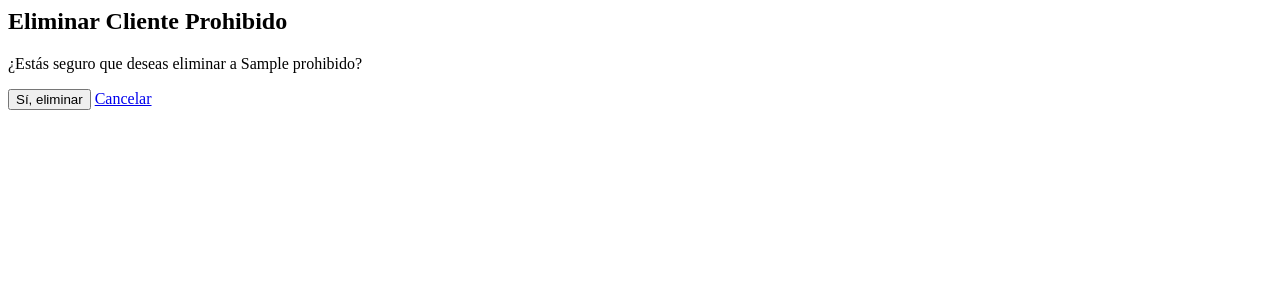
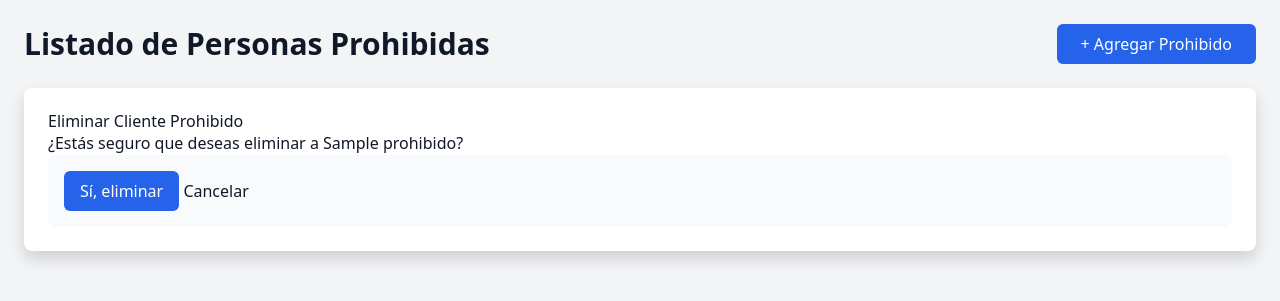
Before and after one commit to dhernandezn/RevisionCI, a Django app: page /prohibidos/eliminar/1/ in a window 1280 px wide. Shown: the top 301 px of the page. Run offline with Django 5.2, Linux system fonts and the light colour scheme; tables that the repository leaves empty hold one stand-in row (values such as "Sample post"); parts of the project's set-up code (start-up, migrations or seed data) failed here and were passed over; some libraries are stand-ins or nearby versions.

Commit message:
CRUD funcional Prohibidos

```diff
--- a/scanner/forms.py
+++ b/scanner/forms.py
@@ -35,6 +35,8 @@
         model = Prohibidos
         fields = ['rut', 'nombre', 'fecha_inicio', 'fecha_fin']
         widgets = {
-            'fecha_inicio': forms.DateInput(attrs={'type': 'date'}),
-            'fecha_fin': forms.DateInput(attrs={'type': 'date'}),
+            'rut': forms.TextInput(attrs={'class': 'w-full border border-gray-300 rounded px-3 py-2'}),
+            'nombre': forms.TextInput(attrs={'class': 'w-full border border-gray-300 rounded px-3 py-2'}),
+            'fecha_inicio': forms.DateInput(attrs={'class': 'w-full border border-gray-300 rounded px-3 py-2', 'type': 'date'}),
+            'fecha_fin': forms.DateInput(attrs={'class': 'w-full border border-gray-300 rounded px-3 py-2', 'type': 'date'}),
         }
--- a/scanner/static/scanner/styles.css
+++ b/scanner/static/scanner/styles.css
@@ -7,3 +7,35 @@
 .form1{
     text-align: center;
 }
+/* scanner/styles.css */
+
+form {
+    padding: 1rem;
+    background-color: #f9fafb;
+    border-radius: 0.5rem;
+}
+
+form p {
+    margin-bottom: 1rem;
+}
+
+form input,
+form select,
+form textarea {
+    width: 100%;
+    padding: 0.5rem;
+    border: 1px solid #ccc;
+    border-radius: 0.375rem;
+}
+
+form button[type="submit"] {
+    background-color: #2563eb;
+    color: white;
+    padding: 0.5rem 1rem;
+    border-radius: 0.375rem;
+    cursor: pointer;
+}
+
+form button[type="submit"]:hover {
+    background-color: #1d4ed8;
+}
--- a/scanner/templates/scanner/prohibidos/confirmar_eliminar.html
+++ b/scanner/templates/scanner/prohibidos/confirmar_eliminar.html
@@ -1,3 +1,25 @@
+{% load static %}
+
+<!DOCTYPE html>
+<html lang="es">
+<head>
+    <meta charset="UTF-8">
+    <title>Listado de Prohibidos</title>
+    <link href="https://cdn.jsdelivr.net/npm/bootstrap@5.3.3/dist/css/bootstrap.min.css" rel="stylesheet">
+    <link rel="stylesheet" href="{% static 'scanner/styles.css' %}">
+    <script src="https://cdn.tailwindcss.com"></script>
+</head>
+<body class="bg-gray-100 text-gray-900 font-sans">
+
+    <div class="max-w-7xl mx-auto p-6">
+        <div class="flex justify-between items-center mb-6">
+            <h1 class="text-3xl font-bold">Listado de Personas Prohibidas</h1>
+            <a href="{% url 'agregar_prohibido' %}" class="bg-blue-600 text-white px-4 py-2 rounded hover:bg-blue-700 transition">
+                + Agregar Prohibido
+            </a>
+        </div>
+
+        <div class="overflow-x-auto bg-white shadow rounded-lg p-6">
             <h2>Eliminar Cliente Prohibido</h2>
             <p>¿Estás seguro que deseas eliminar a {{ prohibido.nombre }}?</p>
             <form method="post">
@@ -5,3 +27,7 @@
                 <button type="submit">Sí, eliminar</button>
                 <a href="{% url 'listar_prohibidos' %}">Cancelar</a>
             </form>
+        </div>
+    </div>
+</body>
+</html>
--- a/scanner/views.py
+++ b/scanner/views.py
@@ -1,4 +1,6 @@
+from django.http import HttpResponseForbidden
 from django.shortcuts import render, redirect, get_object_or_404
+from django.contrib.auth.decorators import login_required
 from .forms import RutForm, ProhibidoForm
 from django.conf import settings
 import requests
@@ -133,8 +135,13 @@
     prohibidos = Prohibidos.objects.all()
     return render(request, 'scanner/prohibidos/listar.html',{'prohibidos': prohibidos})
 
+@login_required
 def agregar_prohibido(request):
+    if not request.user.is_staff:
+        return HttpResponseForbidden("No tienes permisos para agregar personas prohibidas.")
+
     if request.method == 'POST':
+        print("asdasddsadas")
         form = ProhibidoForm(request.POST)
         if form.is_valid():
             form.save()
@@ -144,11 +151,19 @@
     return render(request, 'scanner/prohibidos/formulario.html', {'form': form})
 
 def editar_prohibido(request, pk):
+    if not request.user.is_staff:
+        return HttpResponseForbidden("No tienes permisos para acceder a esta página.")
+
     prohibido = get_object_or_404(Prohibidos, pk=pk)
-    form = ProhibidoForm(request.POST or None, instance=prohibido)
-    if form.is_valid():
-        form.save()
-        return redirect('listar_prohibidos')
+
+    if request.method == 'POST':
+        form = ProhibidoForm(request.POST or None, instance=prohibido)
+        if form.is_valid():
+            form.save()
+            return redirect('listar_prohibidos')
+    else:
+        form = ProhibidoForm(instance=prohibido)
+
     return render(request, 'scanner/prohibidos/formulario.html', {'form': form})
 
 def eliminar_prohibido(request, pk):
```
Also changed, not shown: revision_ci/settings.py (+4 -4 lines), scanner/templates/scanner/prohibidos/formulario.html (+44 -6 lines), scanner/templates/scanner/prohibidos/listar.html (+5 -5 lines). Lines whose indentation alone changed are shown as unchanged.
